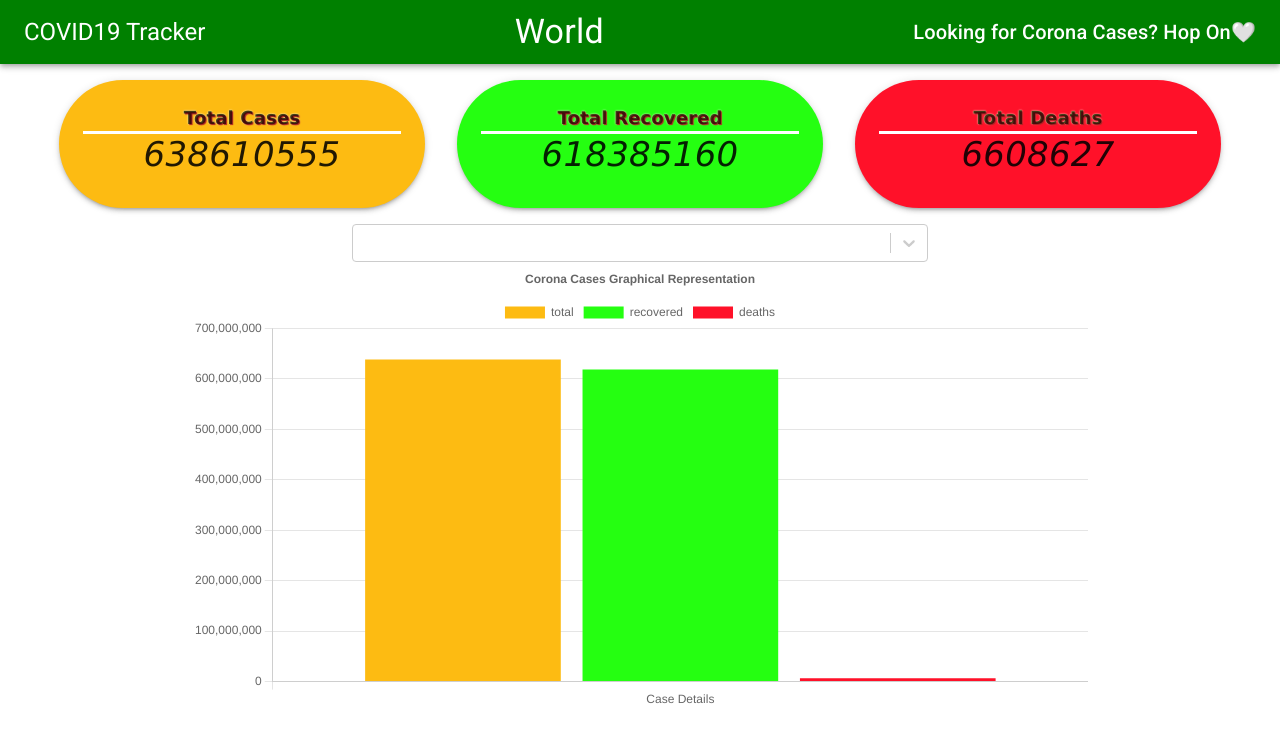
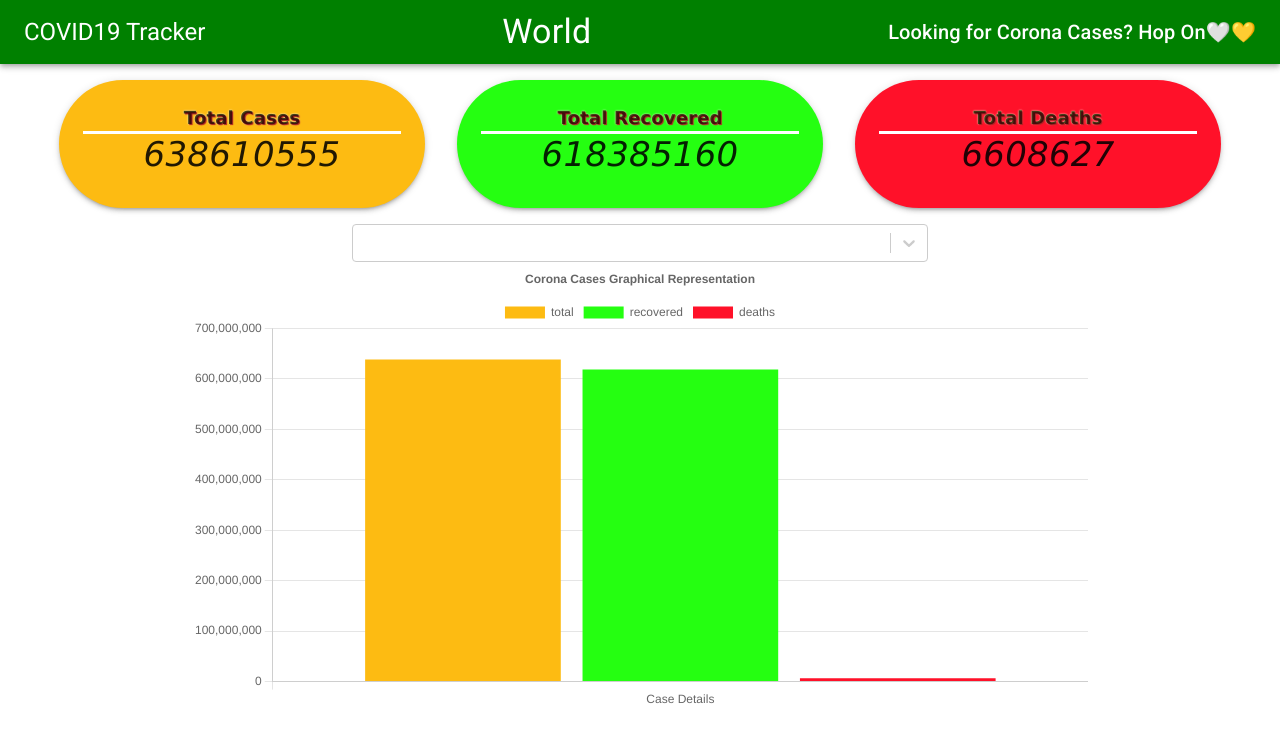
Before and after one commit to ehtashamtoor/covid19tracker, a React (Create React App) app: page / in a window 1280 px wide. Shown: the top 742 px of the page. Built offline with nearby package versions, Linux system fonts and the light colour scheme; no server answers.

Commit message:
Update Navbar.js

```diff
--- a/src/components/navbar/Navbar.js
+++ b/src/components/navbar/Navbar.js
@@ -16,7 +16,7 @@ const Navbar = ({ selectedCountry }) => {
                         {selectedCountry || "World"}
                     </Typography>
                     <Typography variant="h6" component="div" sx={{ flexGrow: 0 }} id='HopOn'>
-                        Looking for Corona Cases? Hop On🤍
+                        Looking for Corona Cases? Hop On🤍💛
                     </Typography>
                 </Toolbar>
             </AppBar>
```
